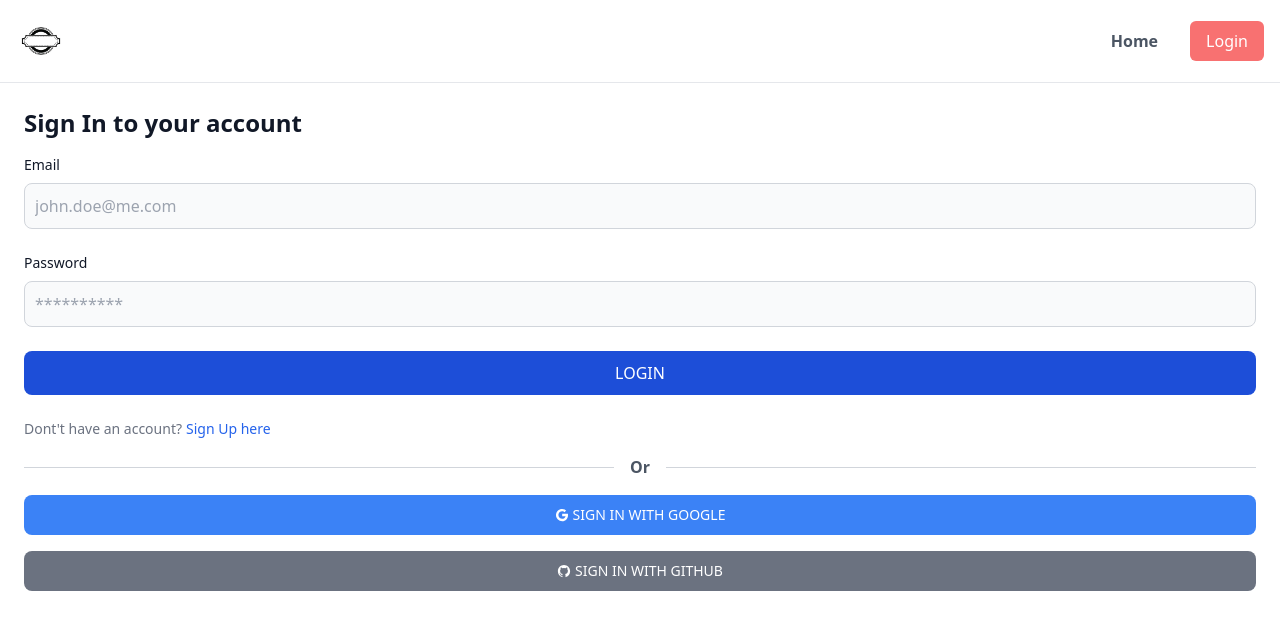
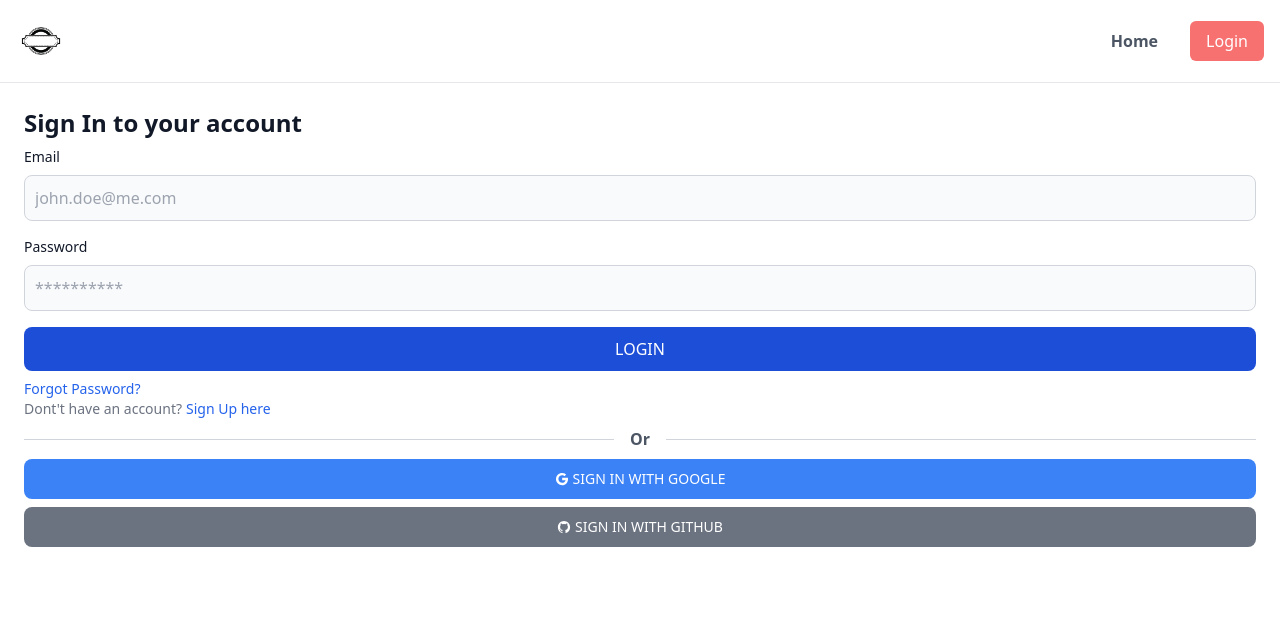
Before and after one commit to Aetyyy/SimpleAuth-NextJS, a Next.js app: page /login in a window 1280 px wide. Shown: the top 630 px of the page. Built offline with nearby package versions, Linux system fonts and the light colour scheme; no server answers.

Commit message:
Update some form

```diff
--- a/src/app/(auth)/login/page.tsx
+++ b/src/app/(auth)/login/page.tsx
@@ -6,11 +6,15 @@ export const metadata: Metadata = {
   title: "Sign In",
 };
 
-export default function LoginPage ({ searchParams }: { searchParams?: { error?: string } }) {
+export default function LoginPage({
+  searchParams,
+}: {
+  searchParams?: { error?: string };
+}) {
   const params = searchParams?.error;
 
   return (
-    <div className="p-6 space-y-4">
+    <div className="p-6 space-y-2">
       <h1 className="text-2xl font-bold text-gray-900">
         Sign In to your account
       </h1>
@@ -32,4 +36,4 @@ export default function LoginPage ({ searchParams }: { searchParams?: { error?:
       <GithubButton />
     </div>
   );
-};
+}
--- a/src/components/auth/form-login.tsx
+++ b/src/components/auth/form-login.tsx
@@ -9,7 +9,7 @@ export default function FormLogin() {
   const [state, formAction] = useFormState(signInCredentials, null);
 
   return (
-    <form action={formAction} className="space-y-6">
+    <form action={formAction}>
       {state?.message ? (
         <div
           className="p-4 mb-4 text-sm text-red-800 rounded-lg bg-red-100"
@@ -37,7 +37,7 @@ export default function FormLogin() {
           </span>
         </div>
       </div>
-      <div>
+      <div className="my-4">
         <label
           htmlFor="password"
           className="block mb-2 text-sm font-medium text-gray-900"
@@ -57,6 +57,13 @@ export default function FormLogin() {
         </div>
       </div>
       <LoginButton />
+      <div className="mt-2 text-sm font-light text-gray-500">
+        <Link href={"/forgot-password"}>
+          <span className="font-medium text-blue-600 hover:text-blue-700">
+            Forgot Password?
+          </span>
+        </Link>
+      </div>
       <p className="text-sm font-light text-gray-500">
         Dont&apos;t have an account?
         <Link href={"/register"}>
```
